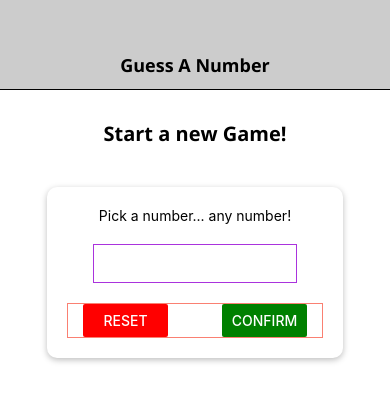
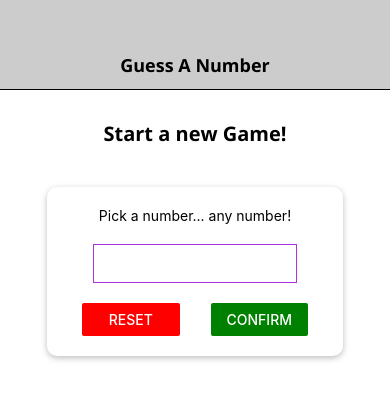
Before and after one commit to surfer-43/Reactnative_Components, a React Native app: screen / in a window 390 px wide. Shown: the top 402 px of the page. Built offline with nearby package versions, Linux system fonts and the light colour scheme.

Commit message:
intro to dimensions

```diff
--- a/screen/StartGameScreen.js
+++ b/screen/StartGameScreen.js
@@ -7,7 +7,7 @@ import {
     Keyboard,
     Alert,
     StyleSheet,
-    ImagePropTypes
+    Dimensions
 } from 'react-native';
 
 import MainButton from '../components/MainButton';
@@ -19,6 +19,7 @@ import Bodytext from '../components/BodyText'
 import Colors from '../constants/colors';
 
 const StartGameScreen = (props) => {
+    console.log('width being set to the buttons: ', Dimensions.get('window').width / 2);
     const [ userNum, setUserNum ] = useState('');
     const [ confirmed, setConfirmed ] = useState(false);
     const [ selectedNum, setSelectedNum ] = useState();
@@ -133,18 +134,14 @@ const styles = StyleSheet.create({
         borderColor: '#aa33dd'
     },
     buttonContainer: {
-        borderWidth: 1,
-        borderColor: 'salmon',
         flexDirection: 'row',
         width: '100%',
         justifyContent: "space-between",
         paddingHorizontal: 15
     },
     buttonWrapper: {
-        width: 85,
-        maxWidth: '50%',
+        width: Dimensions.get('window').width / 4,
         color: 'white',
-        // justifyContent:'space-between',
     },
     restBtn: {
         backgroundColor: Colors.secondary,
```
